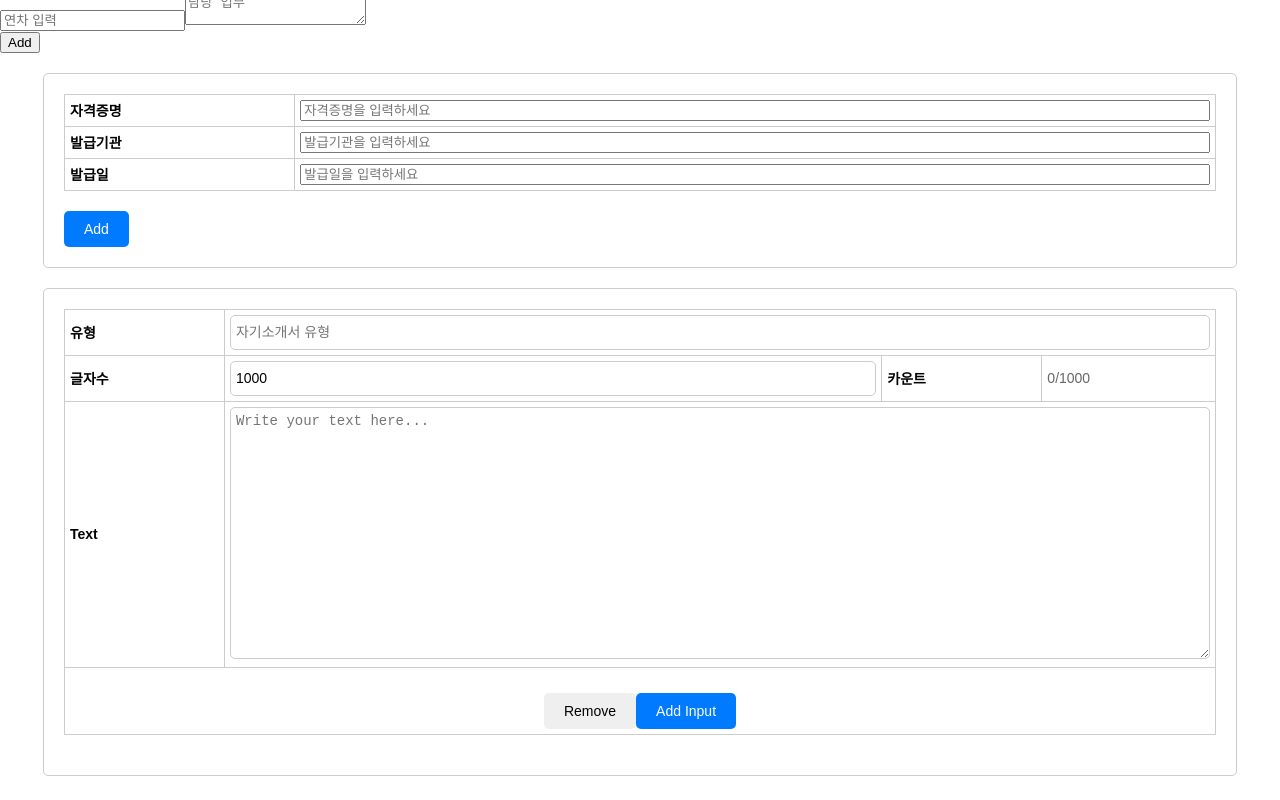
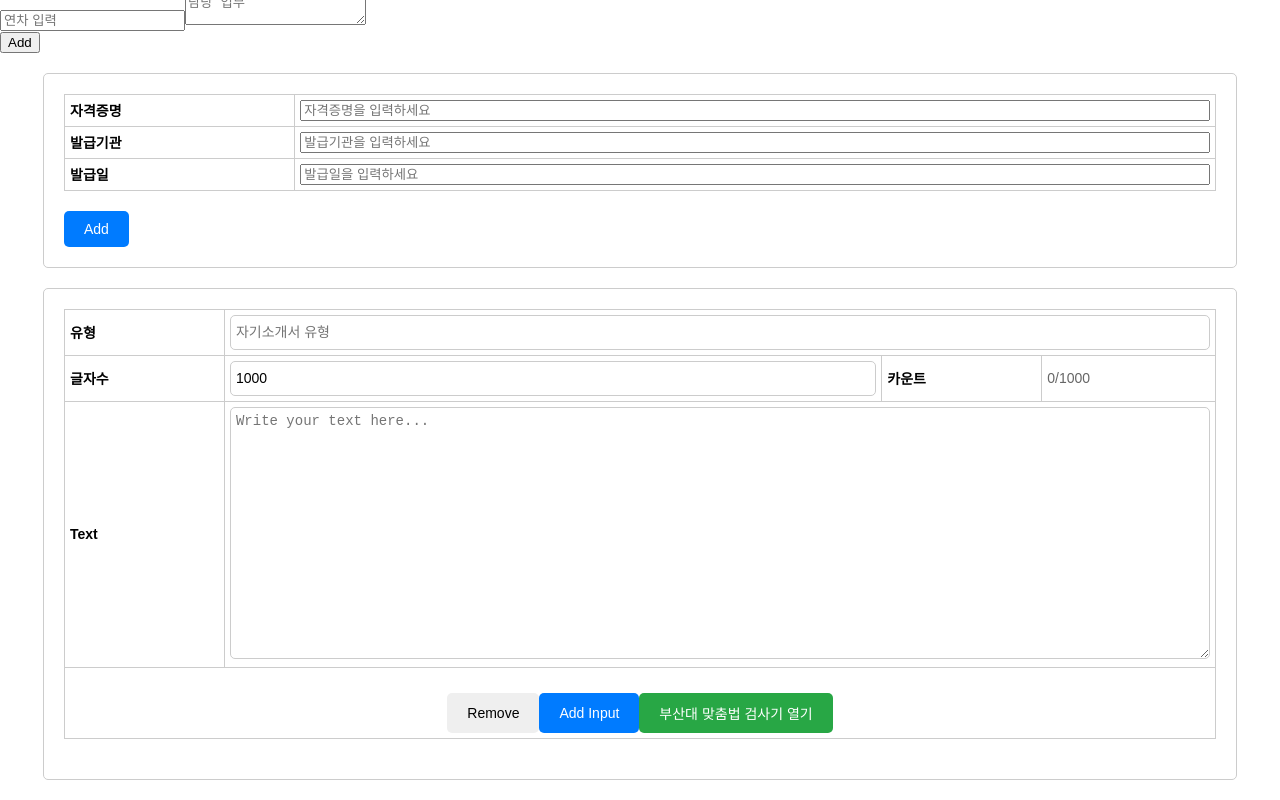
Before and after one commit to jeauk/react-resume, a React (Create React App) app: page / in a window 1280 px wide. Shown: the part 996-1796 px from the top of the page. Built offline with nearby package versions, Linux system fonts and the light colour scheme.

Commit message:
자소서 8

```diff
--- a/src/components/MaxLengthInput.css
+++ b/src/components/MaxLengthInput.css
@@ -31,7 +31,21 @@
   font-size: 14px;
   box-sizing: border-box;
 }
+.open-speller-button {
+  background-color: #28a745; /* Green color for the button */
+  color: white;
+  padding: 10px 20px;
+  border: none;
+  border-radius: 5px;
+  font-size: 16px;
+  cursor: pointer;
+  transition: background-color 0.3s, transform 0.2s;
+}
 
+.open-speller-button:hover {
+  background-color: #218838;
+  transform: scale(1.05);
+}
 .input-container textarea {
   width: 100%;
   padding: 5px;
--- a/src/components/MaxLengthInput.jsx
+++ b/src/components/MaxLengthInput.jsx
@@ -29,6 +29,10 @@ const MaxLengthInput = () => {
     if (inputs.length > 1) {
       setInputs(inputs.filter(input => input.id !== id));
     }
+  };
+
+  const openSpeller = () => {
+    window.open('http://speller.cs.pusan.ac.kr/', '_blank', 'width=846,height=708');
   };
 
   return (
@@ -98,6 +102,13 @@ const MaxLengthInput = () => {
                     >
                       Add Input
                     </button>
+                    <button
+                      type="button"
+                      onClick={openSpeller}
+                      className="open-speller-button"
+                    >
+                      부산대 맞춤법 검사기 열기
+                    </button>
                   </div>
                 </td>
               </tr>
```
